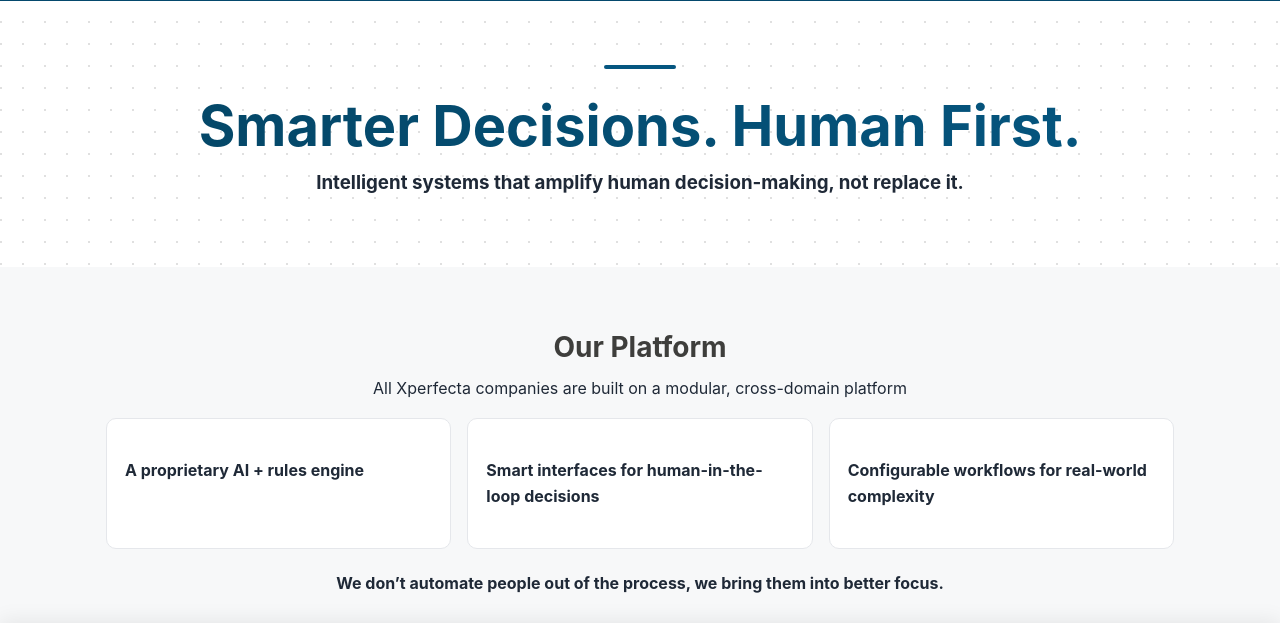
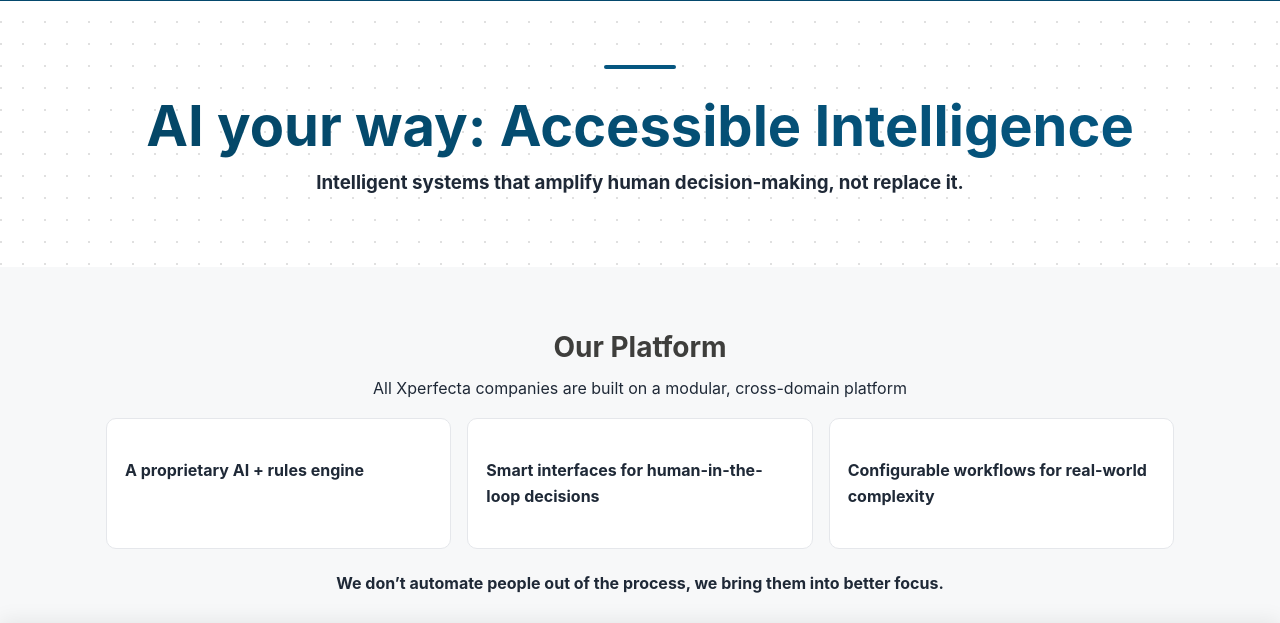
Before and after one commit to DylanBillson/billson-website, a plain HTML site: page index.html in a window 1280 px wide. Shown: the part 111-734 px from the top of the page. Drawn offline with Linux system fonts and the light colour scheme.

Commit message:
Update hero section heading for clarity and impact

```diff
--- a/index.html
+++ b/index.html
@@ -15,7 +15,7 @@
 <section class="section hero section--plain">
   <div class="container">
     <div class="rule"></div>
-    <h1 class="h-gradient">Smarter Decisions. Human First.</h1>
+    <h1 class="h-gradient">AI your way: Accessible Intelligence</h1>
     <h3>Intelligent systems that amplify human decision-making, not replace it.</h3>
   </div>
 </section>
```
